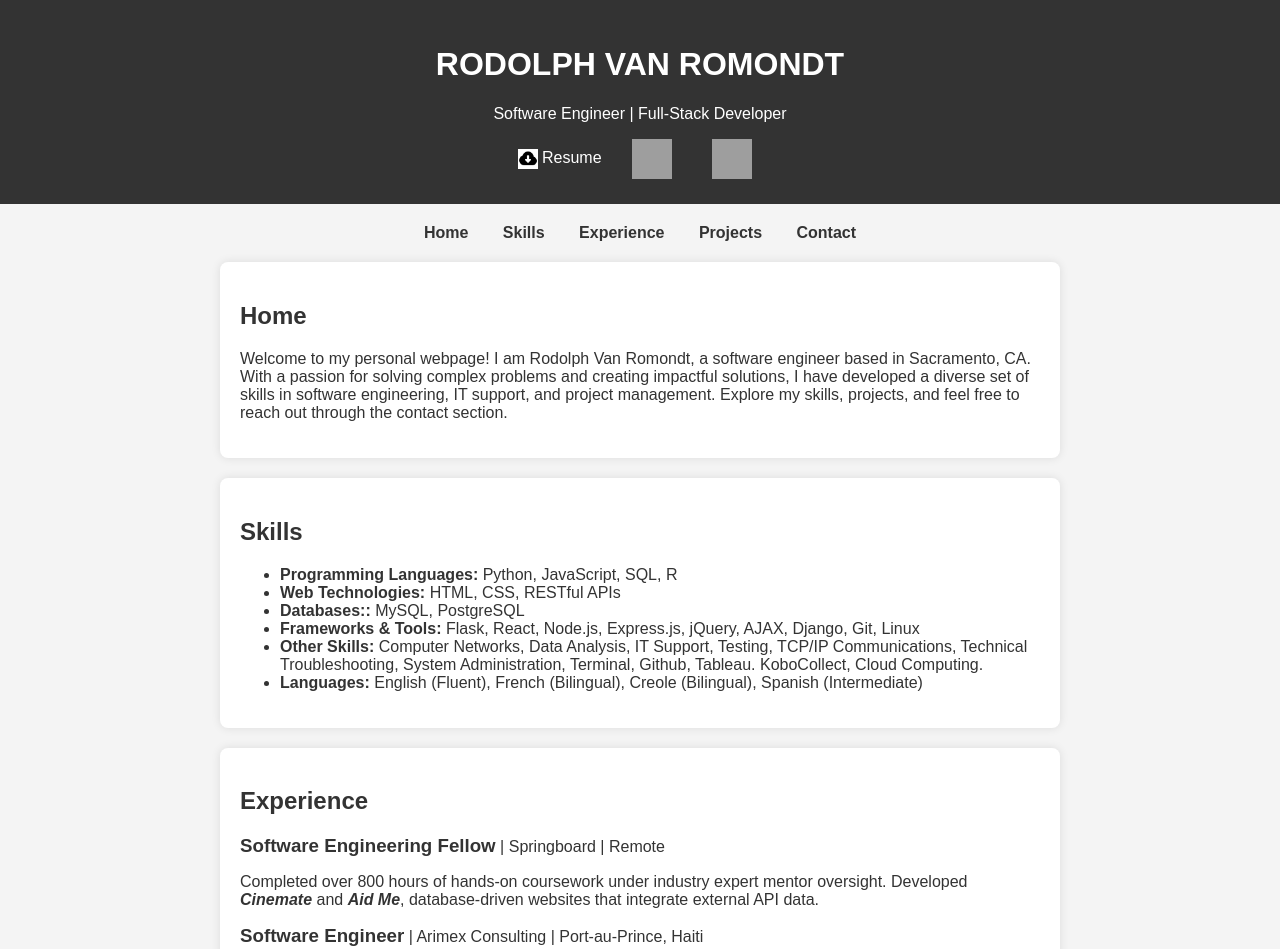
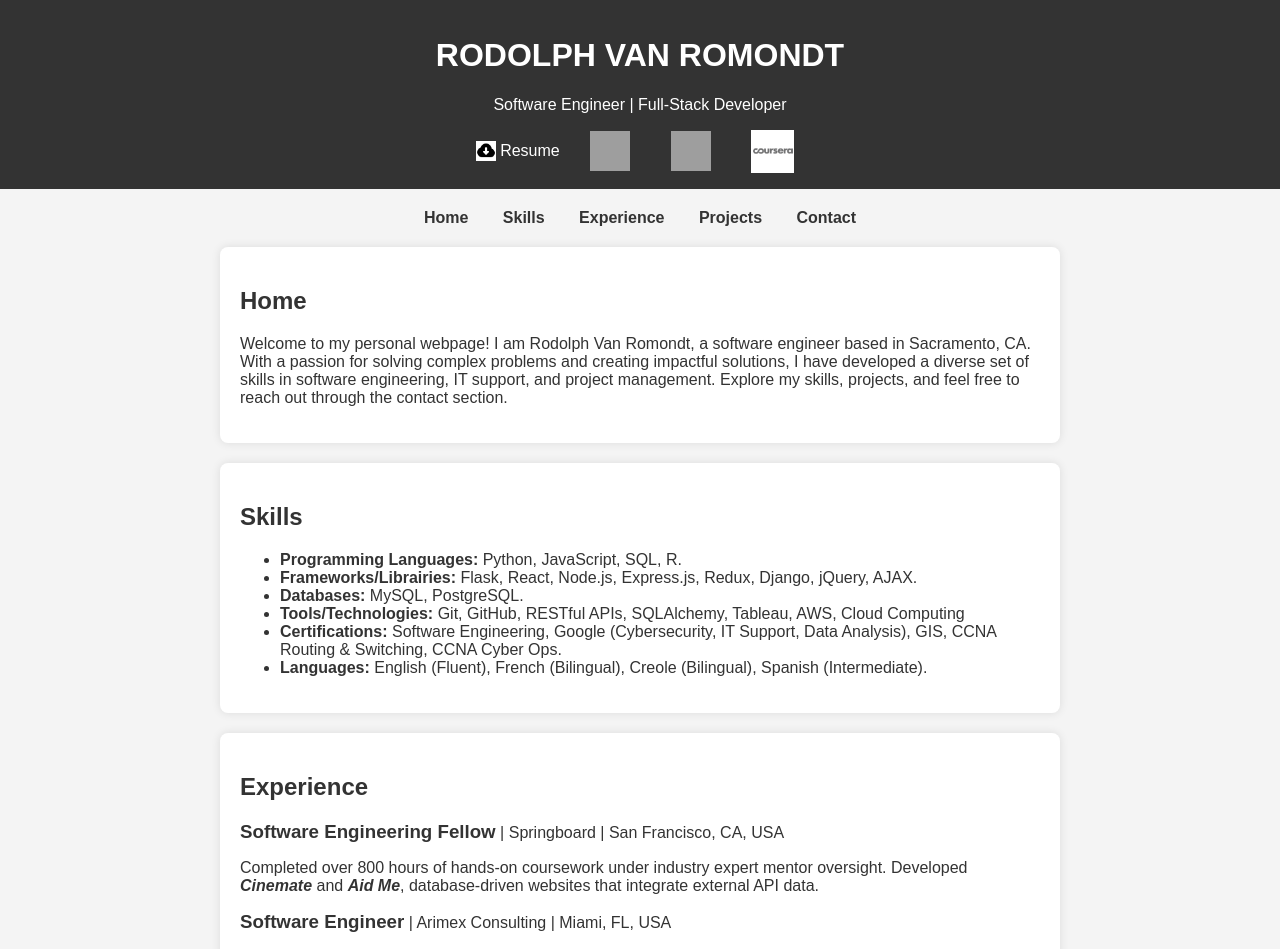
Before and after one commit to RodolphVanRomondt/resume, a plain HTML site: page index.html in a window 1280 px wide. Shown: the top 949 px of the page. Drawn offline with Linux system fonts and the light colour scheme; grey boxes are pictures that could not be loaded.

Commit message:
add the Coursera link

```diff
--- a/index.html
+++ b/index.html
@@ -25,6 +25,9 @@
             <a href="https://github.com/RodolphVanRomondt" target="_blank">
                 <img src="https://cdn-icons-png.flaticon.com/512/733/733553.png" alt="GitHub Logo">
             </a>
+            <a href="https://www.coursera.org/learner/rodolphvanromondt" target="_blank">
+                <img src="./coursera.png" alt="Coursera Logo" class="courseraLogo">
+            </a>
         </div>
         </section>
     </header>
@@ -48,25 +51,24 @@
     <section id="skills">
         <h2>Skills</h2>
         <ul>
-            <li><strong>Programming Languages:</strong> Python, JavaScript, SQL, R</li>
-            <li><strong>Web Technologies:</strong> HTML, CSS, RESTful APIs</li>
-            <li><strong>Databases::</strong> MySQL, PostgreSQL</li>
-            <li><strong>Frameworks & Tools:</strong> Flask, React, Node.js, Express.js, jQuery, AJAX, Django, Git, Linux</li>
-            <li><strong>Other Skills:</strong> Computer Networks, Data Analysis, IT Support, Testing, TCP/IP Communications, Technical Troubleshooting, System Administration, Terminal,
-            Github, Tableau. KoboCollect, Cloud Computing.</li>
-            <li><strong>Languages:</strong> English (Fluent), French (Bilingual), Creole (Bilingual), Spanish (Intermediate)</li>
+            <li><strong>Programming Languages:</strong> Python, JavaScript, SQL, R.</li>
+            <li><strong>Frameworks/Librairies:</strong> Flask, React, Node.js, Express.js, Redux, Django, jQuery, AJAX.</li>
+            <li><strong>Databases:</strong> MySQL, PostgreSQL.</li>
+            <li><strong>Tools/Technologies:</strong> Git, GitHub, RESTful APIs, SQLAlchemy, Tableau, AWS, Cloud Computing</li>
+            <li><strong>Certifications:</strong> Software Engineering, Google (Cybersecurity, IT Support, Data Analysis), GIS, CCNA Routing & Switching, CCNA Cyber Ops.</li>
+            <li><strong>Languages:</strong> English (Fluent), French (Bilingual), Creole (Bilingual), Spanish (Intermediate).</li>
         </ul>
     </section>
 
     <section id="experience">
         <h2>Experience</h2>
         <h3 class="company">Software Engineering Fellow</h3>
-        <p class="company"> | Springboard | Remote</p>
+        <p class="company"> | Springboard | San Francisco, CA, USA</p>
         <p>Completed over 800 hours of hands-on coursework under industry expert mentor oversight. Developed <i><strong>Cinemate</strong></i>
             and <i><strong>Aid Me</strong></i>, database-driven websites that integrate external API data.</p>
 
         <h3 class="company">Software Engineer</h3>
-        <p class="company"> | Arimex Consulting | Port-au-Prince, Haiti</p>
+        <p class="company"> | Arimex Consulting | Miami, FL, USA</p>
         <p>Applied expertise in SQL and Python to generate insightful reports and conduct data analysis. Participated in
             mapping initiatives using ArcGIS while also providing technical support and troubleshooting to maintain
             operational efficiency.</p>
@@ -125,7 +127,7 @@
     </section>
 
     <footer>
-        <p>&copy; 2024 Rodolph Van Romondt. All rights reserved.</p>
+        <p>&copy; 2025 Rodolph Van Romondt. All rights reserved.</p>
     </footer>
 
 </body>
--- a/style.css
+++ b/style.css
@@ -13,7 +13,7 @@ body {
 header {
     background-color: #333;
     color: #fff;
-    padding: 25px;
+    padding: 1rem;
     text-align: center;
 }
 
@@ -41,7 +41,7 @@ section {
 
 footer {
     text-align: center;
-    padding: 20px;
+    padding: .5rem;
     background-color: #333;
     color: #fff;
 }
@@ -65,6 +65,11 @@ footer {
     background-color: white;
     margin: 0;
 
+}
+
+.courseraLogo {
+    background-color: white;
+    padding: .1rem;
 }
 
 .social-links img:hover {
```
Also changed, not shown: coursera.png (added), coursera_icon.png (added).
